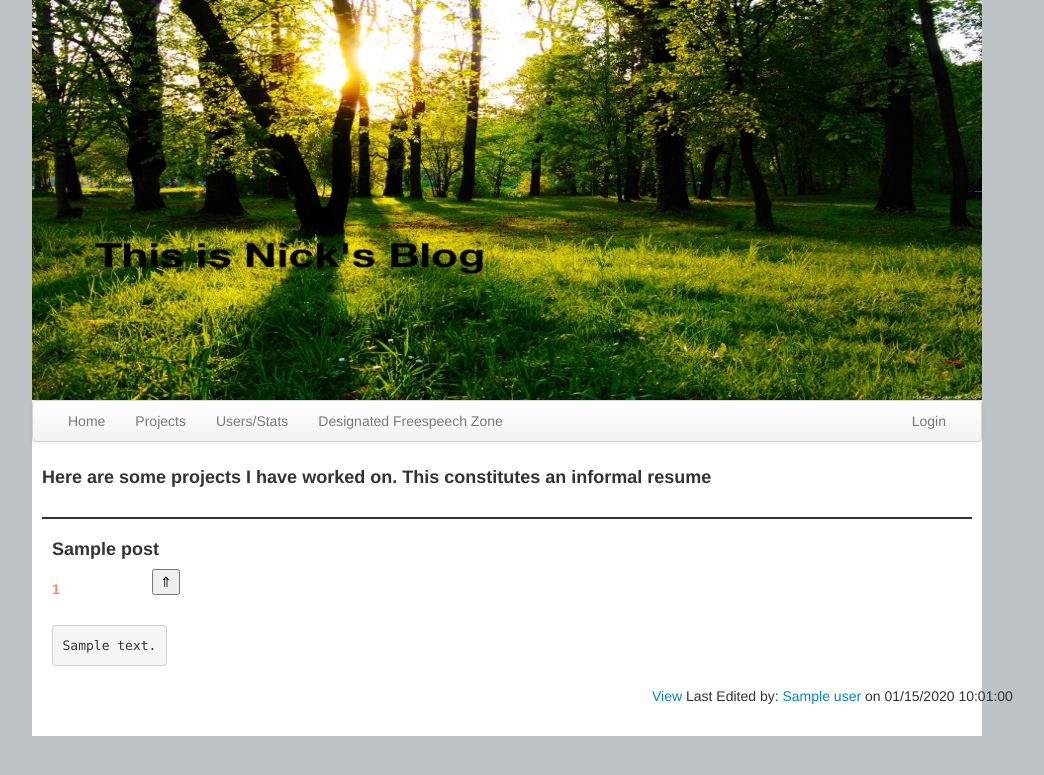
After one commit to NSkelsey/blogo, a Django app: template blog/blog/templates/projects.html in a window 1280 px wide; the page is wider, and only the part inside the window is pictured. The commit adds this page. Shown: the top 775 px of that part, without its empty margins (133-1177 px from the left). Run offline with Django 3.2, Linux system fonts and the light colour scheme; the template is opened without the code that fills it: most values are stand-ins (such as "Sample title", 1, 10 or a date in 2020); some libraries are stand-ins or nearby versions.

Commit message:
added infinite voting and projects page

```diff
--- a/blog/blog/models.py
+++ b/blog/blog/models.py
@@ -6,6 +6,7 @@ class Post(models.Model):
     title = models.CharField(max_length=120)
     body = models.CharField(max_length=5000)
     user = models.ForeignKey(User)
+    date_post = models.DateTimeField(auto_now_add=True)
     date_last_edit = models.DateTimeField(auto_now=True)
     markup = models.BooleanField()
     quality = models.BooleanField()
@@ -13,5 +14,6 @@ class Post(models.Model):
 
 
 class Vote(models.Model):
-    post = models.ForeignKey(Post)
-    user = models.ForeignKey(User)
+    post = models.ForeignKey(Post, )
+    user = models.ForeignKey(User, )
+    ip = models.IPAddressField()
--- a/blog/blog/static/style.css
+++ b/blog/blog/static/style.css
@@ -43,6 +43,10 @@ body {
   background-color: #BEC3C6;
 }
 
+input.vote_button {
+  display:hidden;
+}
+
 
 #id_title {
   width: 40%;
--- a/blog/blog/templates/base.html
+++ b/blog/blog/templates/base.html
@@ -33,7 +33,7 @@
     <div class="navbar-inner">
       <ul class="nav">
         <li ><a href="/">Home</a></li>
-        <li><a href="/user/nick">Projects</a></li>
+        <li><a href="/projects">Projects</a></li>
         <li><a href="/users">Users/Stats</a></li>
         <li><a href="/freespeech">Designated Freespeech Zone</a></li>
 
--- a/blog/blog/templates/hello.html
+++ b/blog/blog/templates/hello.html
@@ -23,7 +23,7 @@
   {% csrf_token %}
   {{ post_form.as_p }}
 
-  <input type=submit value=Post>
+  <input  type=submit value=Post>
 </form>
 {% endif%}
 
--- a/blog/blog/templates/post.html
+++ b/blog/blog/templates/post.html
@@ -2,10 +2,17 @@
 
 <div class=post >
   <div class=row>
-    <div class="span10">
+    <div class="span9">
       <h4 class=title > {{ post.title }} </h4>
     </div>
     <div class="span1 offset 11"><h5 class=vote >{{ post.vote_set.count }}</h3></div>
+    <div class="span1 offset 12">
+      <form method=post action="/posts/{{ post.id }}/vote" >
+        {% csrf_token %}
+        <input type=submit class=vote_button value=&uArr; >
+      </form >
+    </div>
+
   </div>
   <p class=body> {% if post.markup %}
   {{ post.body|markdown:"safe" }} {% else %}
--- /dev/null
+++ b/blog/blog/templates/projects.html
@@ -0,0 +1,15 @@
+{% extends 'base.html' %}
+
+{% block content %}
+<h4> Here are some projects I have worked on. This constitutes an informal resume</h4>
+
+<br>
+{% for post in posts %}
+
+{% include 'post.html' %}
+
+{% endfor %}
+
+
+
+{% endblock content %}
--- a/blog/blog/templates/single_post.html
+++ b/blog/blog/templates/single_post.html
@@ -2,4 +2,7 @@
 
 {% block content %}
 {% include 'post.html' %}
+
+<br>
+<p> Orignally posted on {{ post.date_post }}
 {% endblock content %}
--- a/blog/blog/templates/users.html
+++ b/blog/blog/templates/users.html
@@ -4,11 +4,11 @@
 
 {% block content %}
 
-<h4> This page isn't going to have much on it for awhile... heres a list of everybody</h4>
+<h4> This page isn't going to have much on it for awhile... heres a list of everybody with vote counts</h4>
 
 <ul>
 {% for u in users %}
-<li> <a href=/user/{{ u.username }} >{{ u.username }}</a> {% if u.username == "guest" %} &lt-- the password for this one is the name of my dog {% endif %}
+<li> <a href=/user/{{ u.username }} >{{ u.username }}</a> {{ u.vote_set.all|length }} {% if u.username == "guest" %} &lt-- the password for this one is the name of my dog {% endif %}
 </li>
 {% endfor %}
 </ul>
--- a/blog/urls.py
+++ b/blog/urls.py
@@ -1,9 +1,6 @@
 from django.conf.urls import patterns, include, url
 from blog import views as bviews
 
-# Uncomment the next two lines to enable the admin:
-# from django.contrib import admin
-# admin.autodiscover()
 
 urlpatterns = patterns('',
     url(r'^$', bviews.home,),
@@ -18,4 +15,6 @@ urlpatterns = patterns('',
     url(r'^user/(?P<name>\S+)$', bviews.user_page),
     url(r'^users$', bviews.users),
     url(r'^freespeech$', bviews.freedom),
+    url(r'^posts/(?P<id_num>\d+)/vote$', bviews.vote),
+    url(r'^projects$', bviews.projects),
 )
```
Also changed, not shown: blog/blog/forms.py (+11 -1 lines), blog/blog/templates/vote.html (added, +11 -0 lines), blog/blog/views.py (+36 -10 lines).
